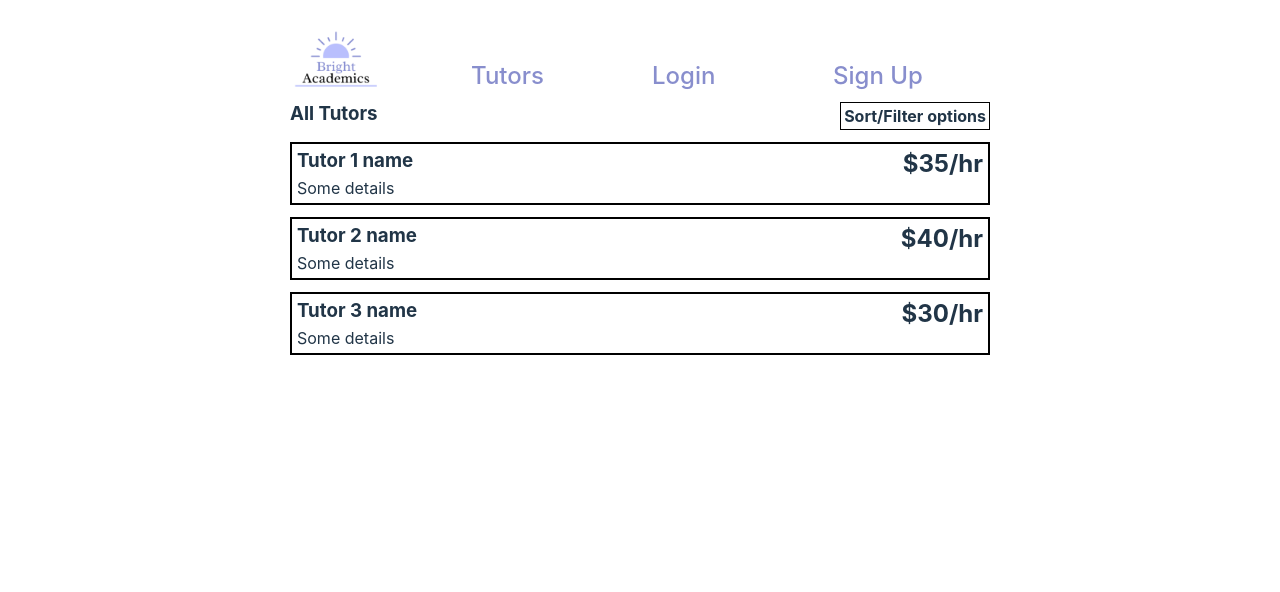
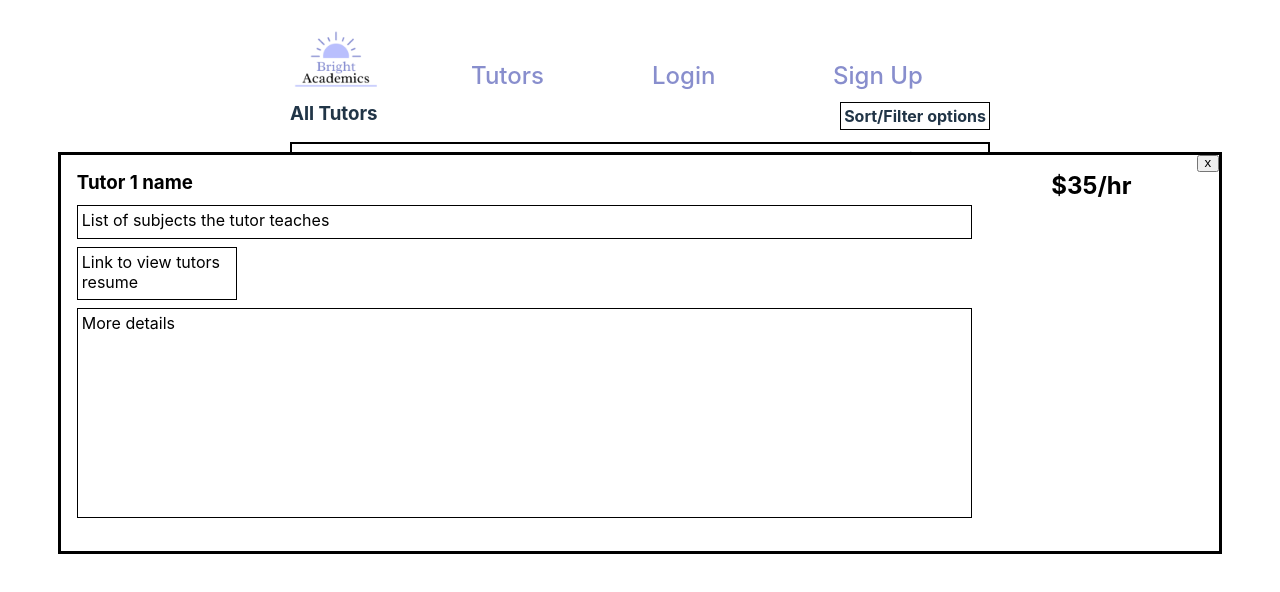
Before and after one commit to intameli/T3A2-Full-Stack-App, a React (Vite) app in the folder src/frontend-tutors/: page / in a window 1280 px wide. Shown: the top 592 px of the page. Built offline with nearby package versions, Linux system fonts and the light colour scheme.

Commit message:
worked on card functionality

```diff
--- a/src/frontend-tutors/src/components/TutorList.jsx
+++ b/src/frontend-tutors/src/components/TutorList.jsx
@@ -1,18 +1,37 @@
+import { useState } from "react";
+
+// test data
+const tutors = [
+  {
+    name: "Tutor 1 name",
+    rate: 35,
+    id: 0,
+  },
+  // {
+  //   name: "Tutor 2 name",
+  //   rate: 40,
+  //   id: 1,
+  // },
+  // {
+  //   name: "Tutor 3 name",
+  //   rate: 30,
+  //   id: 2,
+  // },
+];
+
 export function TutorList() {
-  const tutors = [
-    {
-      name: "Tutor 1 name",
-      rate: 35,
-    },
-    {
-      name: "Tutor 2 name",
-      rate: 40,
-    },
-    {
-      name: "Tutor 3 name",
-      rate: 30,
-    },
-  ];
+  // this state contains the tutor id for the open modal
+  // when it is null the modal is closed
+  const [modalOpen, setModalOpen] = useState(null);
+
+  const handleClick = (id) => {
+    setModalOpen(id);
+  };
+
+  const findTutor = (id) => {
+    return tutors.find((tutor) => tutor.id === id);
+  };
+  // this component needs a parent component to make it cleaner
   return (
     <div className="card-container">
       <div className="tutor-header">
@@ -24,22 +43,12 @@ export function TutorList() {
         <div>Add new tutor</div>
       </div> */}
       {tutors.map((tutor) => {
-        return (
-          <div className="card">
-            <h3>{tutor.name}</h3>
-            <h2 className="rate">${tutor.rate}/hr</h2>
-            <p>Some details</p>
-          </div>
-        );
+        return <TutorCard key={tutor.id} onClick={handleClick} tutor={tutor} />;
       })}
-      {/* <dialog>
-        <div className="x">x</div>
-        <h3>{tutors[0].name}</h3>
-        <h2 className="rate">${tutors[0].rate}/hr</h2>
-        <div>List of subjects the tutor teaches</div>
-        <div>Link to view tutors resume</div>
-        <p>More details</p>
-      </dialog> */}
+
+      {modalOpen !== null && (
+        <Modal setModalOpen={setModalOpen} tutor={findTutor(modalOpen)} />
+      )}
       {/* <dialog>
         <div className="x">x</div>
         <h3>Editable {tutors[0].name}</h3>
@@ -55,3 +64,29 @@ export function TutorList() {
     </div>
   );
 }
+
+function TutorCard({ onClick, tutor }) {
+  return (
+    <div className="card" onClick={() => onClick(tutor.id)}>
+      <h3>{tutor.name}</h3>
+      <h2 className="rate">${tutor.rate}/hr</h2>
+      <p>Some details</p>
+      <Modal setModalOpen={() => {}} tutor={tutor} />
+    </div>
+  );
+}
+
+function Modal({ setModalOpen, tutor }) {
+  return (
+    <dialog>
+      <button onClick={() => setModalOpen(null)} className="x">
+        x
+      </button>
+      <h3>{tutor.name}</h3>
+      <h2 className="rate">${tutor.rate}/hr</h2>
+      <div>List of subjects the tutor teaches</div>
+      <div>Link to view tutors resume</div>
+      <p>More details</p>
+    </dialog>
+  );
+}
--- a/src/frontend-tutors/src/index.css
+++ b/src/frontend-tutors/src/index.css
@@ -86,6 +86,8 @@ dialog {
   margin-top: 52px;
   width: 88%;
   height: 350px;
+  position: fixed;
+  top: 100px;
   display: grid;
   grid-template-columns: 4fr 1fr;
   gap: 0.5rem;
@@ -155,6 +157,11 @@ body {
   display: grid;
   grid-template-columns: 10fr 1fr;
   padding: 5px;
+  cursor: pointer;
+}
+
+.card:hover {
+  border-color: rgb(136, 142, 205);
 }
 
 .card-container {
@@ -172,6 +179,10 @@ h1 {
 }
 
 button {
+  cursor: pointer;
+}
+
+/* button {
   border-radius: 8px;
   border: 1px solid transparent;
   padding: 0.6em 1.2em;
@@ -184,4 +195,4 @@ button {
 }
 button:hover {
   border-color: #646cff;
-}
+} */
```
